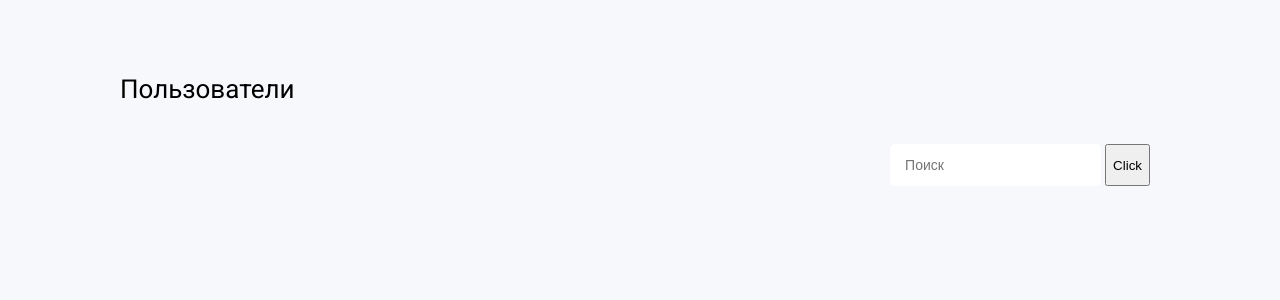
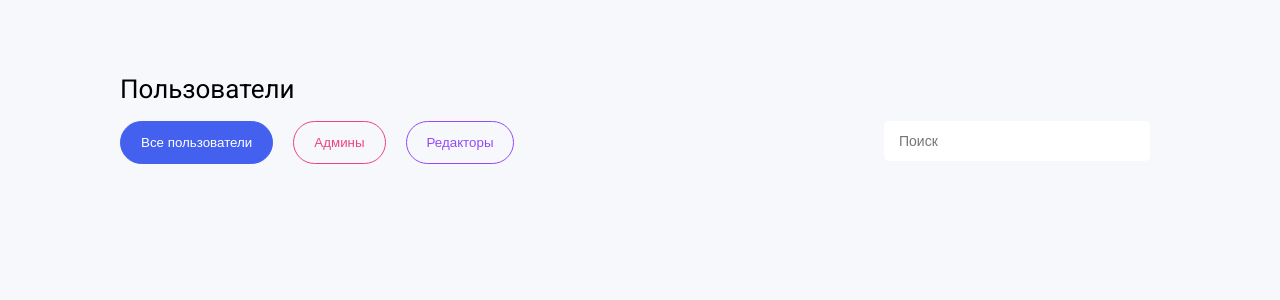
Before and after one commit to ElizavetaLeus/VueProject, a Vue app: page / in a window 1280 px wide. Shown: the top 300 px of the page. Built offline with nearby package versions, Linux system fonts and the light colour scheme.

Commit message:
add-filter-by-role

```diff
--- a/src/App.vue
+++ b/src/App.vue
@@ -1,23 +1,20 @@
 <template>
   <div class="container">
     <h1 :class="$style.title">Пользователи</h1>
-    <div :class="$style.filters">
-      <FieldSearch
-        :value="inputValue"
-        placeholder="Поиск"
-        @input="printValue($event)"
-        :class="$style.fieldSearch"
-      />
-      <button @click="getValueByClick()"> Click </button>
+    <div>
+      <FilterUsers
+      :inputValue="inputValue"
+      @setInputValue="setInputValue($event)"
+      @setUserRole="setUserRole($event)"/>
     </div>
   </div>
 </template>
 
 <script setup>
 import { ref } from 'vue';
-import FieldSearch from '@/components/FieldSearch.vue';
+import FilterUsers from '@/components/FilterUsers.vue';
 
-const UserList = [
+const userList = [
   { id: 1001, name: 'Пользователь 1', role: 'user' },
   { id: 1002, name: 'Пользователь 2', role: 'admin' },
   { id: 1003, name: 'Пользователь 3', role: 'admin' },
@@ -26,14 +23,28 @@ const UserList = [
   { id: 1006, name: 'Пользователь 6', role: 'user' }
 ];
 const inputValue = ref('');
+const userRole = ref('all')
 
-const printValue = (value)=>{
-  inputValue.value =value;
-}
-const getValueByClick = () => {
-  console.log(inputValue.value);
+const setUserRole = (role) => {
+  userRole.value = role;
+  const newUserList = userList.filter((user) => {
+    if (role === 'all') {
+      return true;
+    }
+    return user.role === role;
+  })
+  console.log(newUserList);
 
 }
+const setInputValue = (value) => {
+  inputValue.value = value;
+  const newUserList = userList.filter(user => {
+    return user.name.includes(value);
+  })
+  console.log(newUserList);
+}
+
+
 </script>
 
 <style module>
@@ -42,13 +53,5 @@ const getValueByClick = () => {
   font-size: 26px;
   font-weight: 400;
 }
-.filters{
-  display: flex;
-  justify-content: flex-end;
-  margin-top: 40px;
-}
-.fieldSearch {
-  max-width: 266px;
-  margin-inline-end: 4px;
-}
+
 </style>
--- a/src/assets/styles/variables.css
+++ b/src/assets/styles/variables.css
@@ -1,10 +1,10 @@
 body {
     --font-family-primary: 'Roboto', sans-serif;
-    --color-white:rgb(255, 255, 255);
-    --color-gray:rgb(246, 248, 252);
-    --color-dark-gray:rgb(131, 148, 167);
-    --color-pink:rgb(238, 67, 130);
-    --color-violet:rgb(147, 74, 249);
-    --color-blue:rgb(67, 97, 238);
-    --color-black:rgb(0, 0, 0);
+    --color-white: #ffffff;
+    --color-gray: #f6f8fc;
+    --color-dark-gray: #8394a7;
+    --color-pink: #ee4382;
+    --color-violet: #934af9;
+    --color-blue: #4361ee;
+    --color-black: #000000;
 }
--- a/src/components/FieldSearch.vue
+++ /dev/null
@@ -1,41 +0,0 @@
-<template>
-    <input
-        type="text"
-        :value="value"
-        :placeholder="placeholder"
-        :class="$style.filterInput"
-        @input="handlerInput($event)"
-    />
-</template>
-
-<script setup>
-
-const props = defineProps({
-    placeholder: {
-        type: String,
-        default: "",
-    },
-    value: {
-        type: String,
-        default: "",
-    },
-
-})
-
-const emits = defineEmits(['input'])
-
-const handlerInput = (event)=>{
- emits('input', event.target.value)
-}
-
-</script>
-
-<style module>
-.filterInput {
-    height: 100%;
-    padding: 13px 15px;
-    border-radius: 5px;
-    font-size: 14px;
-    line-height: 14px;
-}
-</style>
--- /dev/null
+++ b/src/components/FilterUsers.vue
@@ -0,0 +1,68 @@
+<template>
+  <div :class="$style.filters">
+    <div :class="$style.buttonList">
+        <AppButton
+        v-for="button in buttonList"
+        :key="button.id"
+        :text="button.text"
+        :type="button.type"
+        :isActive="button.isActive"
+        :role="button.role"
+        @click="changeActiveButton(button.role)"
+        />
+    </div>
+    <AppInputText
+      :class="$style.fieldSearch"
+      :value="inputValue"
+      placeholder="Поиск"
+      @input="setInputValue($event)"
+    />
+  </div>
+</template>
+
+<script setup>
+import { ref } from 'vue';
+import AppButton from '@/components/ui/AppButton.vue';
+import AppInputText from '@/components/ui/AppInputText.vue';
+
+const props = defineProps({
+  inputValue: {
+    type: String,
+    required: true,
+  }
+})
+const buttonList = ref([
+  { id:11, text: 'Все пользователи', isActive: true, type: 'blue', role: 'all' },
+  { id:12, text: 'Админы', isActive: false, type: 'pink', role: 'admin' },
+  { id:12, text: 'Редакторы', isActive: false, type: 'violet', role: 'editor' }
+])
+const emits = defineEmits(['setInputValue', 'setUserRole']);
+
+const setInputValue = (value) => {
+  emits('setInputValue', value);
+}
+const changeActiveButton = (role) => {
+  buttonList.value = buttonList.value.map((button) => {
+    button.isActive = false;
+    if (button.role === role) {
+      button.isActive = true;
+    }
+    return button;
+  })
+  emits('setUserRole', role)
+}
+</script>
+
+<style module>
+.filters {
+  display: flex;
+  justify-content: space-between;
+}
+.buttonList {
+  display: flex;
+  gap: 20px;
+}
+.fieldSearch {
+  max-width: 266px;
+}
+</style>
--- /dev/null
+++ b/src/components/ui/AppButton.vue
@@ -0,0 +1,76 @@
+<template>
+  <button
+  :class="classList"
+  @click="clickListener()"
+  :type="type"
+  :isActive="isActive">
+  {{ text }}
+  </button>
+</template>
+
+<script setup>
+import { computed, useCssModule } from 'vue';
+
+const emits = defineEmits(['click'])
+const $style = useCssModule();
+const props = defineProps({
+  isActive: {
+    type: Boolean,
+    default: false,
+  },
+  type: {
+    type: String,
+    default: 'blue',
+  },
+  text: {
+    type: String,
+    requered: true,
+  }
+})
+
+const classList = computed(() => {
+  return [
+    $style.button,
+    props.isActive && $style.buttonActive,
+    props.type === 'pink' && $style.buttonPink,
+    props.type === 'violet' && $style.buttonViolet
+  ]
+})
+const clickListener = () => {
+  emits('click');
+}
+</script>
+
+<style module>
+/* основная кнопка */
+.button {
+  --color-button: var(--color-blue);
+  border-width: 1px;
+  border-style: solid;
+  border-color: var(--color-button);
+  background-color: transparent;
+  color: var(--color-button);
+  padding: 13px 20px;
+  border-radius: 99px;
+  cursor: pointer;
+  transition: 0.3s;
+}
+.button:hover {
+  opacity: 90%;
+}
+/* розовая кнопка */
+.buttonPink {
+  --color-button: var( --color-pink);
+}
+.buttonPink:hover {
+  opacity: 90%;
+}
+/* фиолетовая кнопка */
+.buttonViolet {
+  --color-button: var( --color-violet);
+}
+.buttonActive {
+  background-color: var(--color-button);
+  color: var(--color-white);
+}
+</style>
--- /dev/null
+++ b/src/components/ui/AppInputText.vue
@@ -0,0 +1,39 @@
+<template>
+  <input
+    type="text"
+    :value="value"
+    :class="$style.filterInput"
+    :placeholder="placeholder"
+    @input="handlerInput($event)"
+  />
+</template>
+
+<script setup>
+const props = defineProps({
+  placeholder: {
+    type: String,
+    default: '',
+  },
+  value: {
+    type: String,
+    default: '',
+  },
+})
+
+const emits = defineEmits(['input'])
+
+const handlerInput = (event)=>{
+  emits('input', event.target.value)
+}
+</script>
+
+<style module>
+.filterInput {
+  width: 100%;
+  max-height: 40px;
+  padding: 13px 15px;
+  border-radius: 5px;
+  font-size: 14px;
+  line-height: 14px;
+}
+</style>
```
